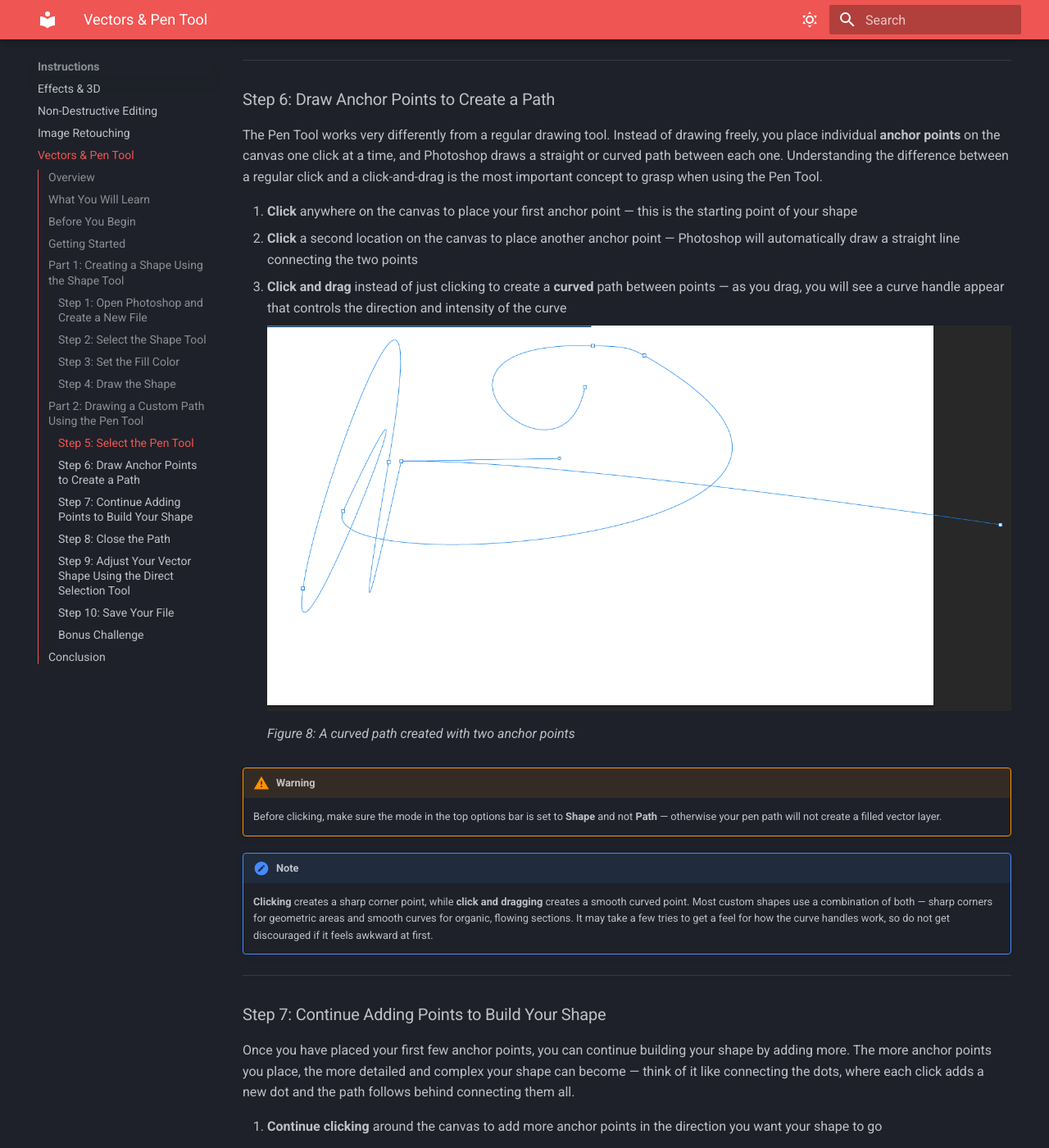
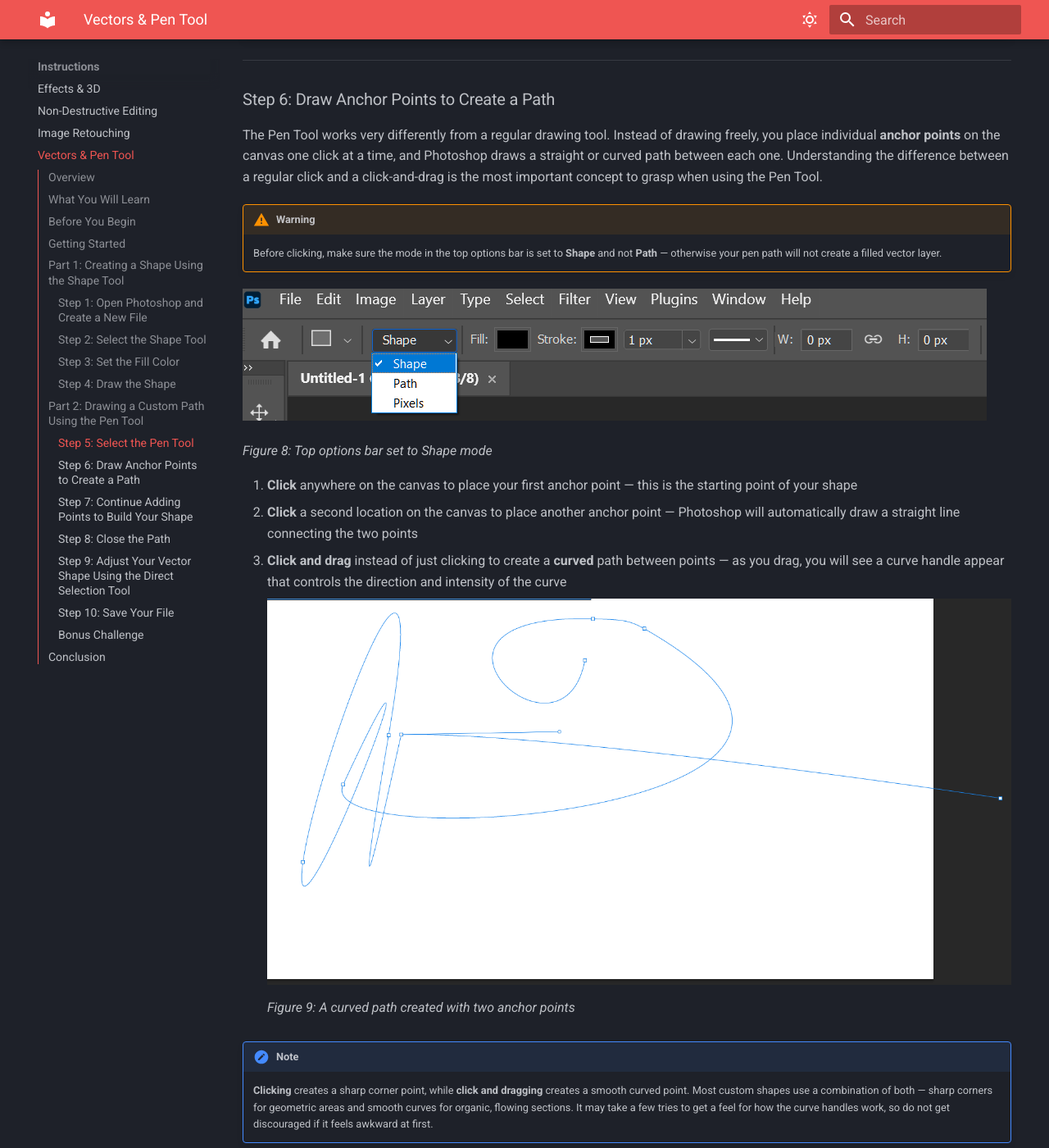
Before and after one commit to ShervinBabaei2007/mkdoc-UserDoc, an MkDocs documentation site: the page built from docs/instructions/vectors.md, in a window 1280 px wide and 1400 px high, scrolled down 9380 px. Shown: the whole window at 82% size. Built offline with MkDocs 1.6.1 and Material for MkDocs 9.7.7, drawn with Linux system fonts in a browser that asks for light colours; some of the changed text lies outside the part shown.

Commit message:
add small fixes + 1 image added for clarification

```diff
--- a/docs/instructions/vectors.md
+++ b/docs/instructions/vectors.md
@@ -144,16 +144,20 @@ The Pen Tool is located in the left toolbar and has several sub-tools hidden und
 
 The Pen Tool works very differently from a regular drawing tool. Instead of drawing freely, you place individual **anchor points** on the canvas one click at a time, and Photoshop draws a straight or curved path between each one. Understanding the difference between a regular click and a click-and-drag is the most important concept to grasp when using the Pen Tool.
 
+!!! warning
+    Before clicking, make sure the mode in the top options bar is set to **Shape** and not **Path** — otherwise your pen path will not create a filled vector layer.
+
+  ![Top options bar showing Shape mode selected](../assets/images/Pen%20tool/image.png)
+
+  *Figure 8: Top options bar set to Shape mode*
+
 1. **Click** anywhere on the canvas to place your first anchor point — this is the starting point of your shape
 2. **Click** a second location on the canvas to place another anchor point — Photoshop will automatically draw a straight line connecting the two points
 3. **Click and drag** instead of just clicking to create a **curved** path between points — as you drag, you will see a curve handle appear that controls the direction and intensity of the curve
 
     ![Two anchor points on the canvas connected by a smooth curved path with direction handles visible](../assets/images/Pen%20tool/Screenshot%202026-03-10%20192407.png)
 
-    *Figure 8: A curved path created with two anchor points*
-
-!!! warning
-    Before clicking, make sure the mode in the top options bar is set to  **Shape** and not **Path** — otherwise your pen path will not create a filled vector layer.
+    *Figure 9: A curved path created with two anchor points*
 
 !!! note
     **Clicking** creates a sharp corner point, while **click and dragging** creates a smooth curved point. Most custom shapes use a combination of both — sharp corners for geometric areas and smooth curves for organic, flowing sections. It may take a few tries to get a feel for how the curve handles work, so do not get discouraged if it feels awkward at first.
@@ -203,7 +207,7 @@ An open path is just a line — it has a starting point and an ending point that
 
 One of the biggest advantages of working with vectors is that you can always go back and fine-tune your shape after drawing it. The **Direct Selection Tool** lets you click on any individual anchor point and drag it to a new position, reshaping that part of your vector without affecting the rest of the shape or having to redraw anything from scratch.
 
-1. **Select** the _Direct Selection Tool_ by pressing `A` on your keyboard — your cursor will change to a white arrow to indicate the tool is active
+1. **Select** the *Direct Selection Tool* by pressing `A` on your keyboard — your cursor will change to a white arrow to indicate the tool is active
 2. **Click** any anchor point on your shape to select it — the selected anchor point will turn solid blue, while unselected points remain hollow
 3. **Drag** the selected anchor point to a new position to adjust that portion of your shape — the surrounding paths will automatically update to follow the moved point
 
```
Also changed, not shown: other parts of docs/instructions/vectors.md (+5 -5 lines), docs/assets/images/Pen tool/image.png (added).
